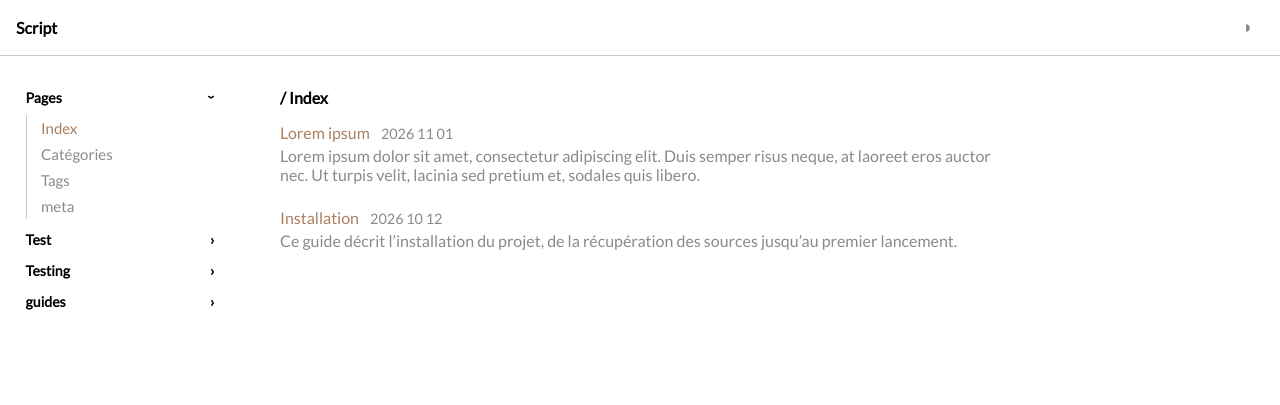
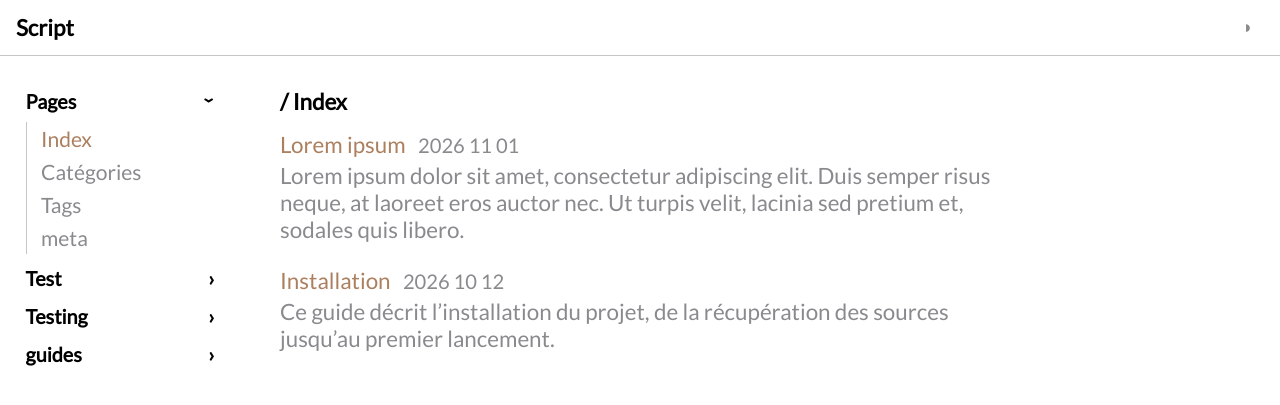
Before and after one commit to script-txt/script-txt.github.io, a Jekyll site: the page built from index.html, in a window 1280 px wide. Shown: the top 405 px of the page. Built offline with Jekyll 4.4.1, drawn with Linux system fonts in a browser that asks for light colours.

Commit message:
Update default.html

```diff
--- a/_layouts/default.html
+++ b/_layouts/default.html
@@ -37,7 +37,7 @@
   * { box-sizing: border-box; }
   html { scroll-behavior: smooth; scroll-padding-top: calc(var(--header-h) + 1rem); }
 
-  body { margin: 0; background: var(--bg); color: var(--fg); font-size: 1em; /*line-height: 1.8;*/ font-family: "Lato", sans-serif; }
+  body { margin: 0; background: var(--bg); color: var(--fg); font-size: 1.4em; /*line-height: 1.8;*/ font-family: "Lato", sans-serif; }
   a { color: var(--accent); text-decoration: none; }
 
   /* En-tête : fond pleine largeur, contenu limité à la largeur de la page */
@@ -49,7 +49,7 @@
     background: var(--bg);
     border-bottom: 1px solid var(--border);
   }
-  header .logo { font-weight: bold; color: inherit;}
+  header .logo { font-size: inherit; font-weight: bold; color: inherit;}
   header button { background: none; border: 0; color: inherit; cursor: pointer; }
   #menu-btn { display: none; font-size: 1.4rem; }
   .theme-btn {
```
